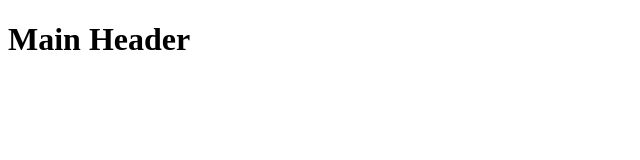
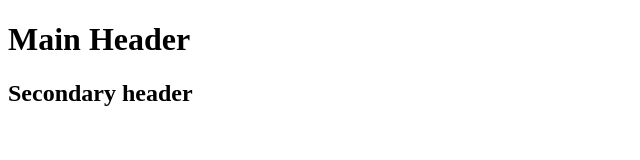
Before and after one commit to SaiArasavalli/my-app, a plain HTML site: page index.html in a window 1280 px wide. Shown: the whole page, without its empty margins (0-640 px from the left). Drawn offline with Linux system fonts and the light colour scheme.

Commit message:
Added secondary header

```diff
--- a/index.html
+++ b/index.html
@@ -7,6 +7,7 @@
   </head>
   <body>
     <h1>Main Header</h1>
+    <h2>Secondary header</h2>
     <script>
       console.log("Hello World");
     </script>
```
